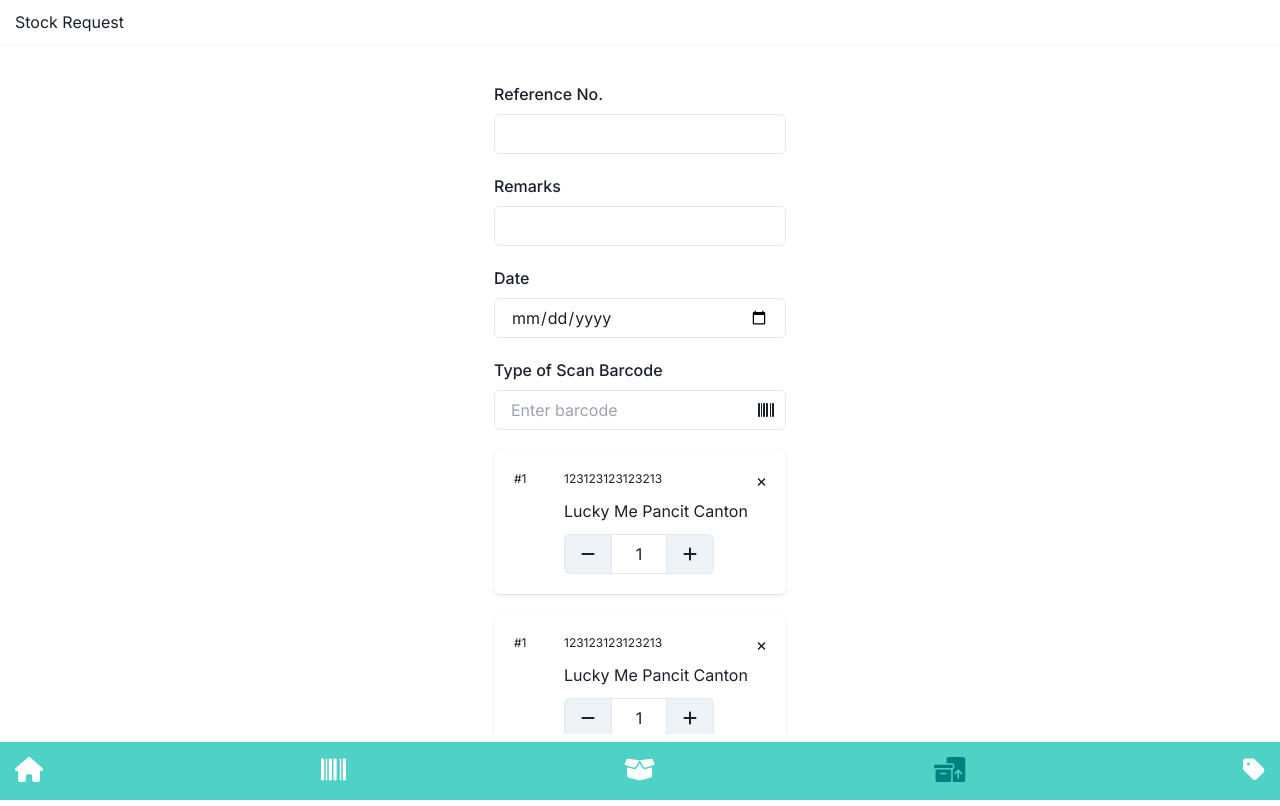
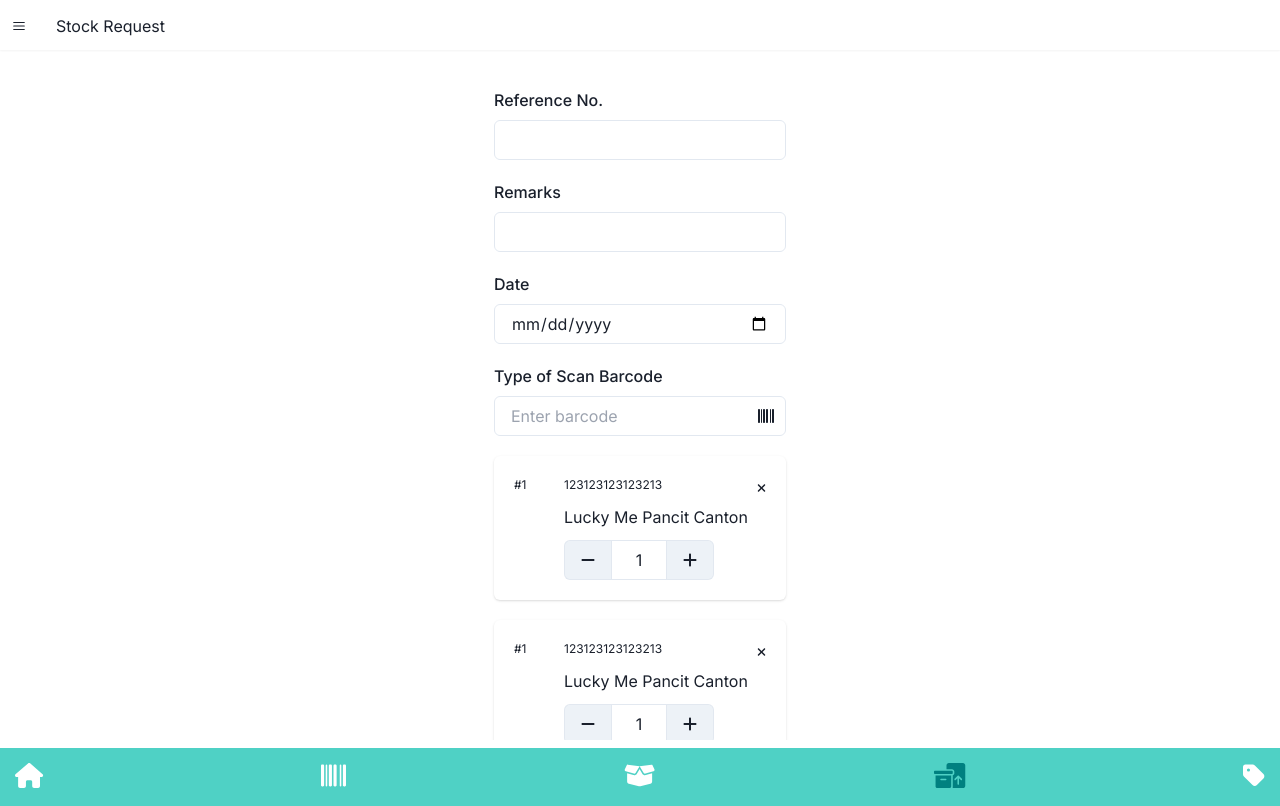
Before and after one commit to kevinmirafuentes/scanner-app, a Next.js app: page /stock-request in a window 1280 px wide. Built offline with nearby package versions, Linux system fonts and the light colour scheme.

Commit message:
Add drawer menu

```diff
--- a/package.json
+++ b/package.json
@@ -14,9 +14,12 @@
     "@chakra-ui/react": "^2.8.2",
     "@emotion/react": "^11.11.4",
     "@emotion/styled": "^11.11.5",
+    "@fontsource/open-sans": "^5.0.28",
+    "@fontsource/raleway": "^5.0.19",
     "@fortawesome/fontawesome-svg-core": "^6.5.2",
     "@fortawesome/free-solid-svg-icons": "^6.5.2",
     "@fortawesome/react-fontawesome": "^0.2.2",
+    "cryptr": "^6.3.0",
     "framer-motion": "^11.2.10",
     "mssql": "^10.0.2",
     "next": "14.2.3",
--- a/src/app/login/page.tsx
+++ b/src/app/login/page.tsx
@@ -2,7 +2,6 @@ import { Image, VStack, Container, Text, Input, Button, Center } from "@chakra-u
 import { signIn, signOut } from "@/auth"
 
 export default function Login() {
-
 
   return (
     <Center h="calc(100vh)">
--- a/src/app/page.tsx
+++ b/src/app/page.tsx
@@ -48,6 +48,8 @@ export default async function Home() {
     redirect('/login');
   }
 
+  console.log(auth)
+
   return (
     <VStack>
       <Container
--- a/src/app/providers.tsx
+++ b/src/app/providers.tsx
@@ -1,7 +1,8 @@
 'use client'
 
 import { ChakraProvider } from '@chakra-ui/react'
+import theme from './theme'
 
 export function Providers({ children }: { children: React.ReactNode }) {
-  return <ChakraProvider>{children}</ChakraProvider>
+  return <ChakraProvider theme={theme}>{children}</ChakraProvider>
 }
--- /dev/null
+++ b/src/app/theme.tsx
@@ -0,0 +1,10 @@
+import { extendTheme } from '@chakra-ui/react'
+
+const theme = extendTheme({
+  fonts: {
+    heading: `'Open Sans', sans-serif`,
+    body: `'Raleway', sans-serif`,
+  },
+})
+
+export default theme
--- a/src/auth.tsx
+++ b/src/auth.tsx
@@ -1,6 +1,7 @@
 import { cookies } from "next/headers";
 import { redirect } from "next/navigation";
 import { NextRequest, NextResponse } from "next/server";
+import { decrypt, encrypt } from "./lib/utils";
 
 export function signIn(formData: FormData) {
   // todo: get user from db and validate password
@@ -8,7 +9,7 @@ export function signIn(formData: FormData) {
 
   const expires = new Date(Date.now() + 10 * 1000);
   const session = JSON.stringify(user);
-  cookies().set('auth', session, {expires, httpOnly: true});
+  cookies().set('auth', encrypt(session), {expires, httpOnly: true});
   redirect('/');
 }
 
@@ -19,7 +20,7 @@ export function signOut() {
 export function getSession() {
   let session = cookies().get('auth')?.value;
   if (!session) return null;
-  return JSON.parse(session);
+  return JSON.parse(decrypt(session));
 }
 
 export function refreshSession(request: NextRequest) {
--- /dev/null
+++ b/src/components/AppDrawer.tsx
@@ -0,0 +1,69 @@
+import { signOut } from "@/auth"
+import { HamburgerIcon } from "@chakra-ui/icons"
+import { Box, Button, Divider, Drawer, DrawerBody, DrawerCloseButton, DrawerContent, DrawerFooter, DrawerHeader, DrawerOverlay, FlexProps, HStack, LinkBox, LinkOverlay, Stack, Text, useDisclosure } from "@chakra-ui/react"
+import Link from "next/link"
+import React, { ReactText } from "react"
+
+interface NavItemProps extends FlexProps {
+  href: string,
+  children: ReactText
+}
+
+const NavItem = ({ href, children, ...rest }: NavItemProps) => {
+  return (
+    <Box
+      as="a"
+      href={href}
+      style={{ textDecoration: 'none' }}
+      _focus={{ boxShadow: 'none' }}
+      paddingY='10px'
+      {...rest}>
+      {children}
+    </Box>
+  )
+}
+
+export function AppDrawer() {
+  const { isOpen, onOpen, onClose } = useDisclosure()
+  const btnRef = React.useRef()
+
+  return (
+    <>
+      <Button ref={btnRef} size='sm' onClick={onOpen} backgroundColor='white'>
+        <HamburgerIcon />
+      </Button>
+      <Drawer
+        isOpen={isOpen}
+        placement='left'
+        onClose={onClose}
+        finalFocusRef={btnRef}
+      >
+        <DrawerOverlay />
+        <DrawerContent>
+          <DrawerCloseButton />
+          <DrawerHeader>
+
+          </DrawerHeader>
+
+          <DrawerBody>
+            <Stack>
+
+              <NavItem href="/">Home</NavItem>
+              <NavItem href="/">Price Checker</NavItem>
+              <NavItem href="/">Inventory Checker</NavItem>
+              <NavItem href="/">Stock Request</NavItem>
+              <NavItem href="/">Tag Request</NavItem>
+            </Stack>
+          </DrawerBody>
+
+          <DrawerFooter>
+            <Stack width='100%'>
+              <Divider orientation='horizontal' />
+              <NavItem href="/">Logout</NavItem>
+            </Stack>
+          </DrawerFooter>
+        </DrawerContent>
+      </Drawer>
+    </>
+  )
+}
--- a/src/components/Navbar.tsx
+++ b/src/components/Navbar.tsx
@@ -1,14 +1,26 @@
-import { Container } from "@chakra-ui/react"
+import { Box, Container, HStack } from "@chakra-ui/react"
+import { AppDrawer } from "./AppDrawer";
 
 export default function Navbar({ children }: { children: React.ReactNode }) {
   return (
+    <>
       <Container
         boxShadow='sm'
         maxWidth='100vw'
+        padding='0'
+        paddingRight='10px'
+        height='50px'
         paddingY='10px'
-      paddingX='15px'
+      >
+        <HStack>
+          <AppDrawer />
+          <Box
+            marginLeft='10px'
           >
             { children }
+          </Box>
+        </HStack>
       </Container>
+    </>
   );
 }
```
Also changed, not shown: src/lib/utils.tsx (added, +11 -0 lines), 1 other file (tests, documents, lock files or other folders). Lines whose indentation alone changed are shown as unchanged.
